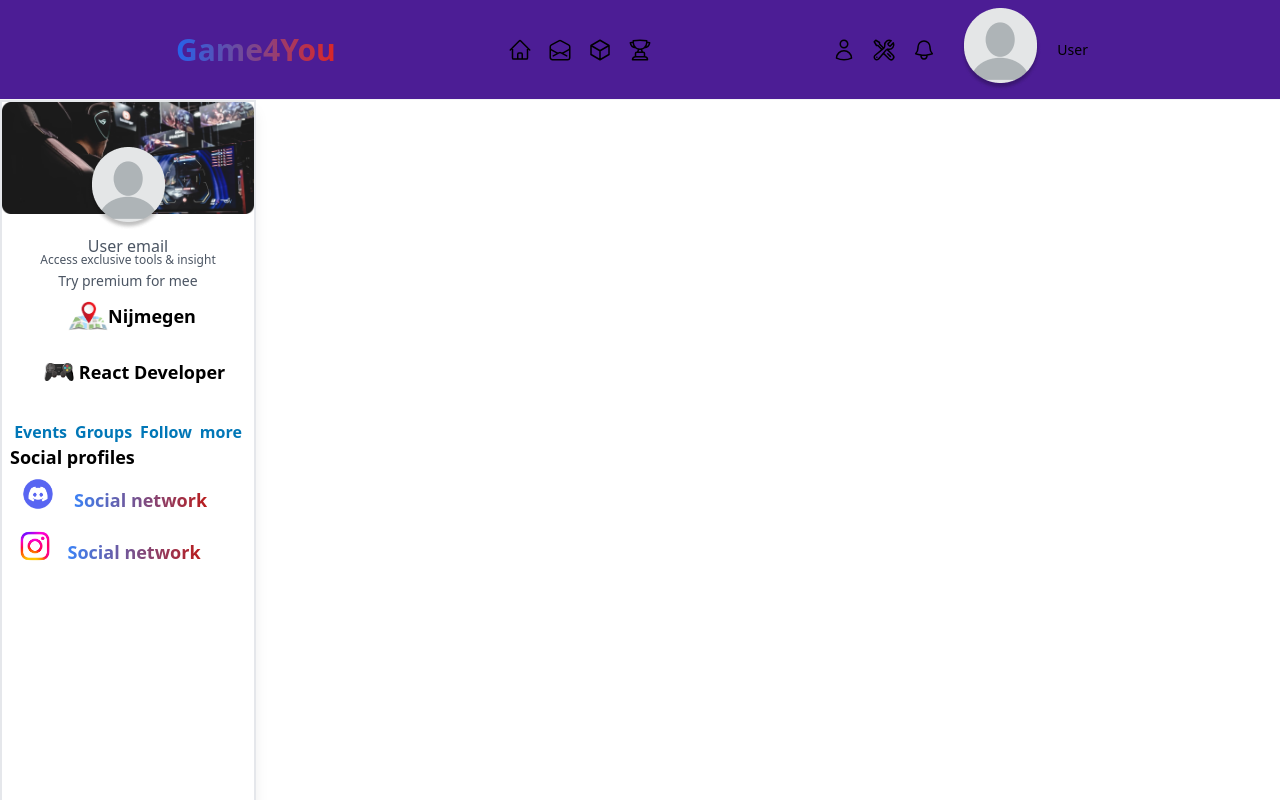
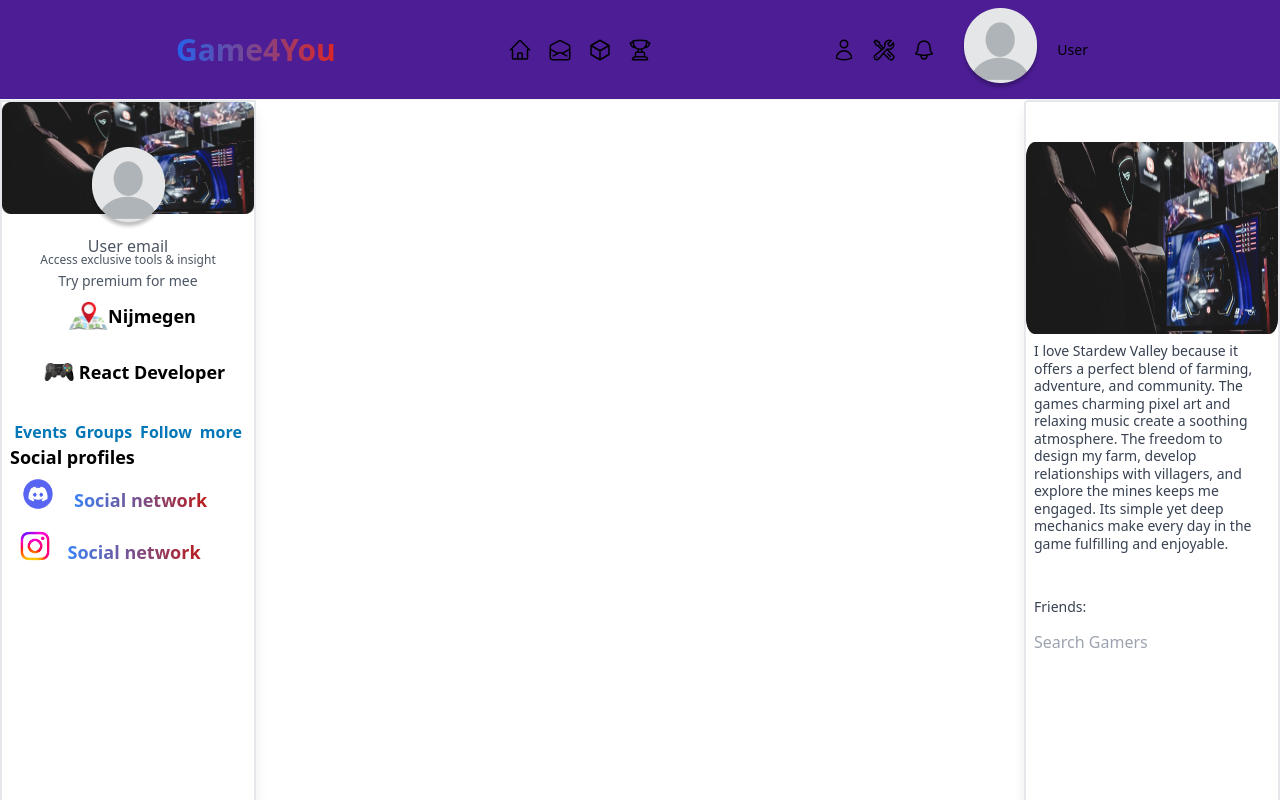
Before and after one commit to Demirichell/Game4youWebsite, a React (Vite) app: page / in a window 1280 px wide. Built offline with nearby package versions, Linux system fonts and the light colour scheme.

Commit message:
rightSide-styling-setup

```diff
--- a/src/Components/Pages/Home.jsx
+++ b/src/Components/Pages/Home.jsx
@@ -1,5 +1,6 @@
 //import React from "react";
 import LeftSide from "../LeftSideBar/LeftSide";
+import RightSide from "../RightSideBar/RightSide";
 import NavBar from "../NavBar/NavBar";
 
 const Home = () => {
@@ -8,9 +9,13 @@ const Home = () => {
       <div className="top-0 z-10 w-full bg-white">
         <NavBar></NavBar>
       </div>
-      <div className="flex bg-gray-100"></div>
-      <div className="flex-auto w-[20%] fixed top-13">
-        <LeftSide></LeftSide>
+      <div className="flex bg-gray-100">
+        <div className="flex-auto w-[20%] fixed top-13">
+          <LeftSide></LeftSide>
+        </div>
+        <div className="flex-auto w-[20%] fixed right-0 top-13">
+          <RightSide></RightSide>
+        </div>
       </div>
     </div>
   );
--- /dev/null
+++ b/src/Components/RightSideBar/RightSide.jsx
@@ -0,0 +1,36 @@
+import { useState } from "react";
+import game1 from "../../assets/Images/game1.png";
+
+const RightSide = () => {
+  const [input, setInput] = useState("");
+
+  return (
+    <div className="flex flex-col h-screen bg-white shadow-lg border-2 rounded-l r-xl">
+      <div className="flex flex-col items-center relative pt-10">
+        <img className="h-48 rounded-md" src={game1} alt="" />
+      </div>
+      <p className="font-normal text-sm text-gray-700 max-w-fit no-underline tracking-normal leading-tight py-2 mx-2">
+        I love Stardew Valley because it offers a perfect blend of farming,
+        adventure, and community. The games charming pixel art and relaxing
+        music create a soothing atmosphere. The freedom to design my farm,
+        develop relationships with villagers, and explore the mines keeps me
+        engaged. Its simple yet deep mechanics make every day in the game
+        fulfilling and enjoyable.
+      </p>
+      <div className="mx-2 mt-10">
+        <p className="font-medium text-sm text-gray-700  no-underline tracking-normal leading-none">
+          Friends:
+        </p>
+        <input
+          className="border-0 outline-none mt-4"
+          name="input"
+          value={input}
+          placeholder="Search Gamers"
+          type="text"
+          onChange={(e) => setInput(e.target.value)}
+        />
+      </div>
+    </div>
+  );
+};
+export default RightSide;
```
